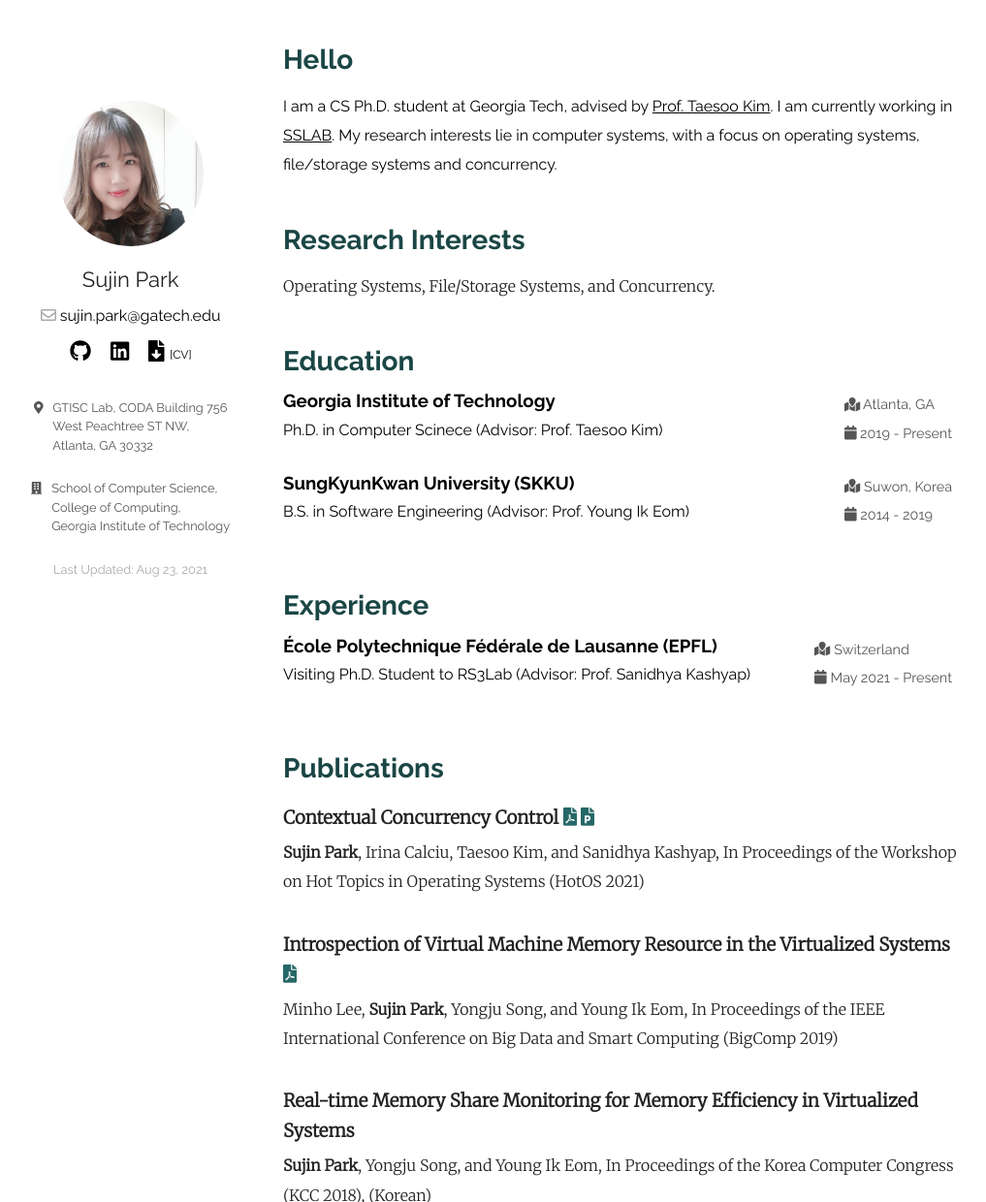
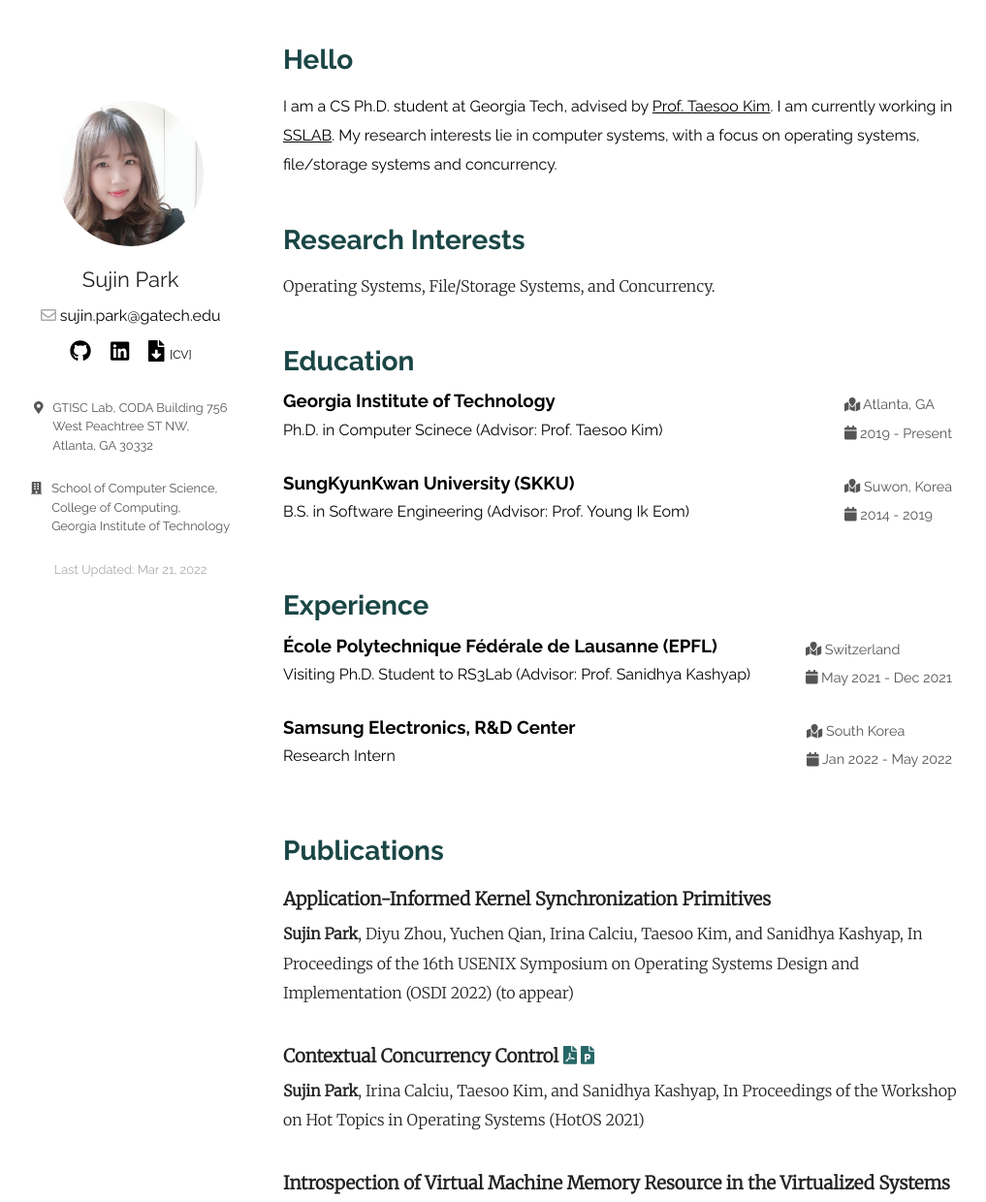
Before and after one commit to persona0220/persona0220.github.io, a plain HTML site: page index.html in a window 1280 px wide. Shown: the top 1240 px of the page at 97% size, without its empty margins (73-1090 px from the left). Drawn offline with Linux system fonts and the light colour scheme.

Commit message:
update osdi

```diff
--- a/index.html
+++ b/index.html
@@ -1,6 +1,5 @@
 <!DOCTYPE html>
 <html lang="en">
-
 	<head>
 		<script async src="https://www.googletagmanager.com/gtag/js?id=UA-134254506-2"></script>
 		<script>
@@ -79,7 +78,7 @@
 					<p class="icon"><i class="fas fa-building"></i> </p>
 					<p>School of Computer Science, <br/>College of Computing, <br/>Georgia Institute of Technology</p>
 				</div>
-            <p class="updated">Last Updated: Aug 23, 2021</p>
+				<p class="updated">Last Updated: Mar 21, 2022</p>
 			</section>
 			<section class="content">
 				<div class="post-container">
@@ -132,24 +131,34 @@
 						</div>
 						<div class="experience-meta post-date">
 							<p><i class="fas fa-map-marked"></i> Switzerland</p>
-                        <p><i class="fas fa-calendar"></i> May 2021 - Present</p>
+							<p><i class="fas fa-calendar"></i> May 2021 - Dec 2021</p>
 						</div>
 					</div>
 
-                <!-- Samsung will comes here-->
+					<!-- Samsung -->
+					<div class="post-meta experience-post">
+						<div class="experience">
+							<h3>Samsung Electronics, R&D Center</h3>
+							<p>Research Intern</p>
+						</div>
+						<div class="experience-meta post-date">
+							<p><i class="fas fa-map-marked"></i> South Korea</p>
+							<p><i class="fas fa-calendar"></i> Jan 2022 - May 2022</p>
+						</div>
+					</div>
 
 				</div>
 
 				<div class="post-container">
 					<h2 class="post-title">Publications</h2>
-                <!-- <div class="post-meta">
-                    <ul class="post-categories">
-                        <li>web</li>
-                        <li>vue</li>
-                        <li>react</li>
-                    </ul>
-                    <div class="post-date"><i class="icon-calendar"></i>Jul 26, 2019</div>
-                </div> -->
+
+					<div class="post publication-post">
+						<div class="publication">
+							<h3>Application-Informed Kernel Synchronization Primitives</h3>
+						</div>
+						<p><strong>Sujin Park</strong>, Diyu Zhou, Yuchen Qian, Irina Calciu, Taesoo Kim, and Sanidhya Kashyap, In Proceedings of the 16th USENIX Symposium on Operating Systems Design and Implementation (OSDI 2022) (to appear)</p>
+					</div>
+
 					<div class="post publication-post">
 						<div class="publication">
 							<h3>Contextual Concurrency Control
@@ -160,14 +169,12 @@
 						<p><strong>Sujin Park</strong>, Irina Calciu, Taesoo Kim, and Sanidhya Kashyap, In Proceedings of the Workshop on Hot Topics in Operating Systems (HotOS 2021)</p>
 					</div>
 
-
 					<div class="post publication-post">
 						<div class="publication">
 							<h3>Introspection of Virtual Machine Memory Resource in the Virtualized Systems <a class="post-link" href="https://ieeexplore.ieee.org/abstract/document/8679210" target="_blank"><i class="fas fa-file-pdf"></i></a></h3>
 						</div>
 						<p>Minho Lee, <strong>Sujin Park</strong>, Yongju Song, and Young Ik Eom, In Proceedings of the IEEE International Conference on Big Data and Smart Computing (BigComp 2019)</p>
 					</div>
-
 
 					<div class="post publication-post">
 						<div class="publication">
@@ -176,24 +183,21 @@
 						<p><strong>Sujin Park</strong>, Yongju Song, and Young Ik Eom, In Proceedings of the Korea Computer Congress (KCC 2018), (Korean)</p>
 					</div>
 
-
 					<div class="post publication-post">
 						<div class="publication">
 							<h3>Collaborative Goal Distribution in Distributed Multiagent Systems </h3>
-
 						</div>
 						<p><strong>Sujin Park</strong>, Sanguk Park, Hyeonggun Lee, Minji Hyun, Eunsuh Lee, Jeonghyeon Ahn, Lauren Featherstun, Yongho Kim and Eric Matson, In Proceedings of the IEEE International Conference on Robotic Computing (IRC 2018)</p>
 					</div>
 
-
 					<div class="post publication-post">
 						<div class="publication">
 							<h3>I/O Performance Analysis by Page Size in SSD Devices </h3>
-
 						</div>
 						<p><strong>Sujin Park</strong>, Yongju Song, and Young Ik Eom, Proceedings of the Korea Computer Congress (KCC 2017), (Korean)
 						</p>
 					</div>
+
 				</div>
 
 				<div class="post-container">
```
Also changed, not shown: 1 other file. Lines whose indentation alone changed are shown as unchanged.
